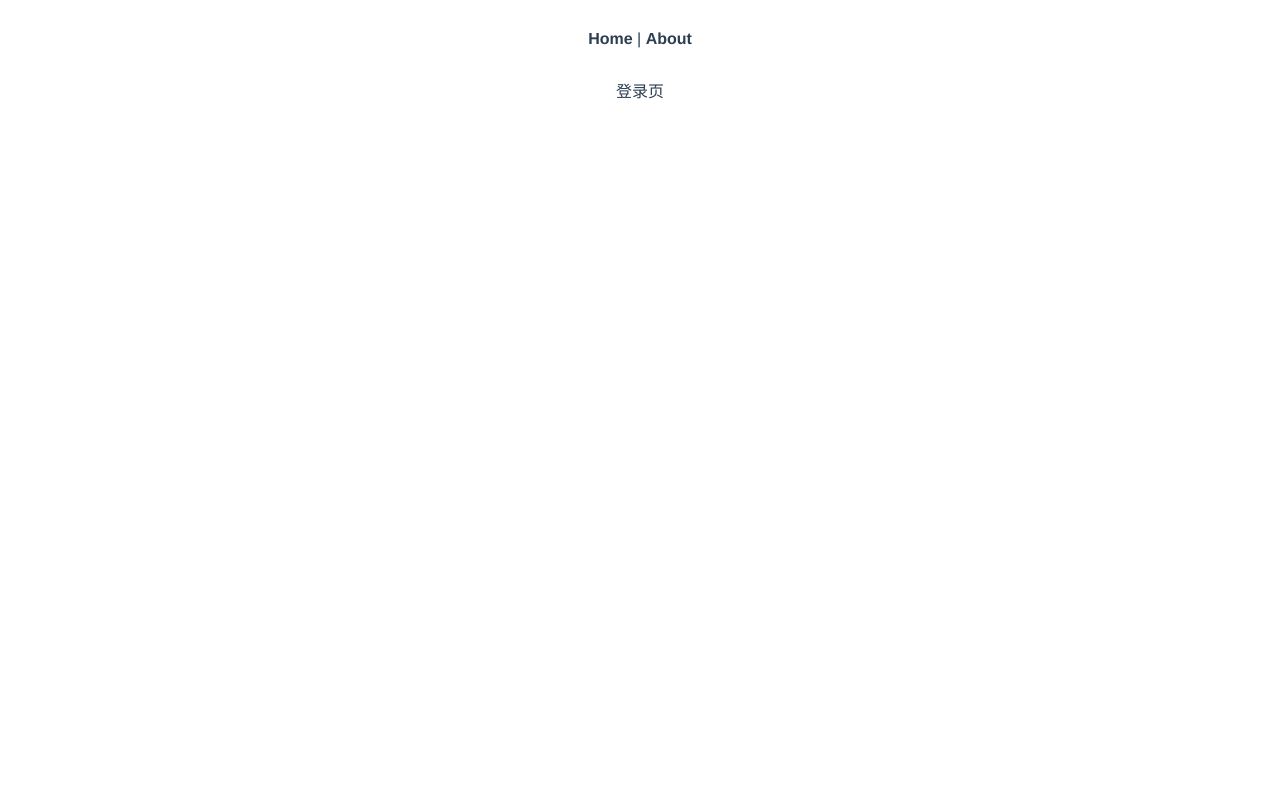
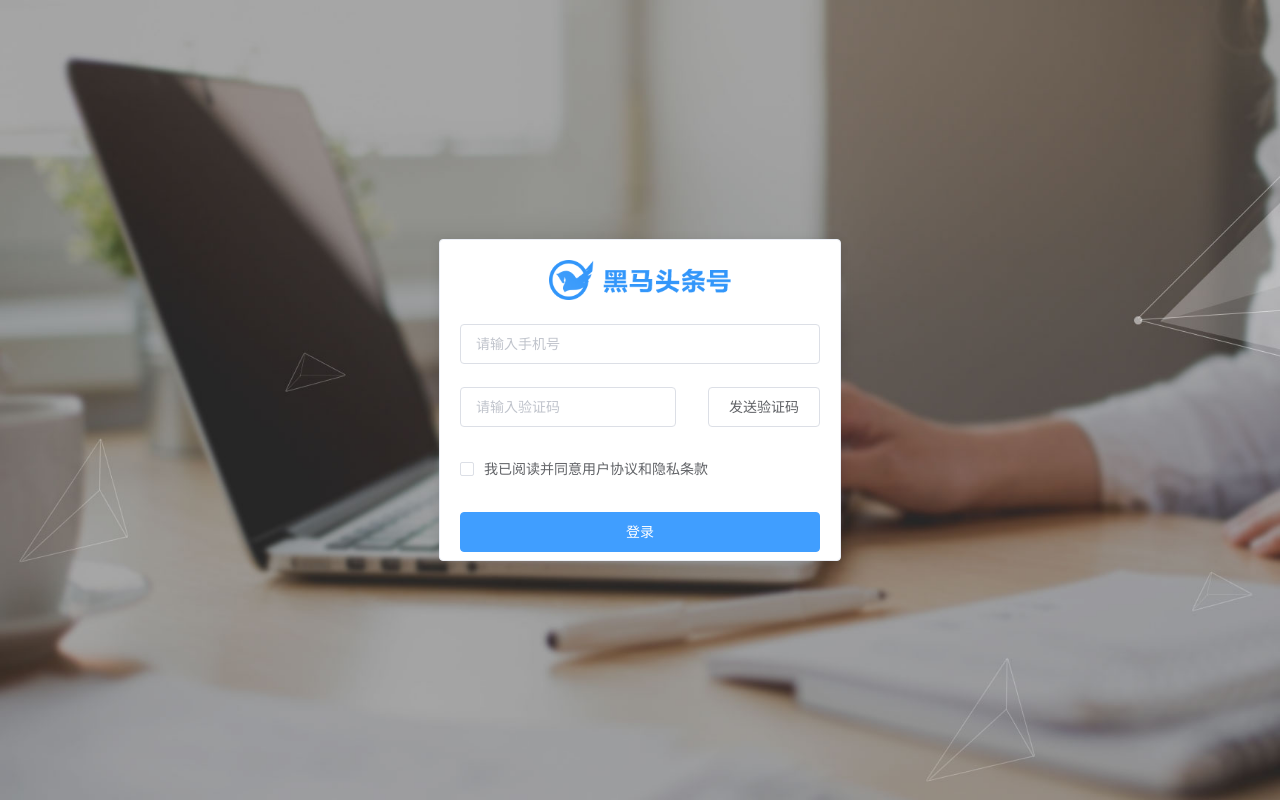
Before and after one commit to YRui305/geren, a Vue app: page /#/login in a window 1280 px wide. Built offline with nearby package versions, Linux system fonts and the light colour scheme.

Commit message:
完成项目

```diff
--- a/src/App.vue
+++ b/src/App.vue
@@ -1,32 +1,10 @@
 <template>
-  <div id="app">
-    <div id="nav">
-      <router-link to="/">Home</router-link> |
-      <router-link to="/about">About</router-link>
-    </div>
+
+    <!-- 一级路由容器 -->
     <router-view/>
-  </div>
+
 </template>
 
 <style lang="less">
-#app {
-  font-family: 'Avenir', Helvetica, Arial, sans-serif;
-  -webkit-font-smoothing: antialiased;
-  -moz-osx-font-smoothing: grayscale;
-  text-align: center;
-  color: #2c3e50;
-}
 
-#nav {
-  padding: 30px;
-
-  a {
-    font-weight: bold;
-    color: #2c3e50;
-
-    &.router-link-exact-active {
-      color: #42b983;
-    }
-  }
-}
 </style>
--- a/src/router/index.js
+++ b/src/router/index.js
@@ -6,6 +6,10 @@
 Vue.use(VueRouter)
 
 const routes = [
+  {
+    path: '/',
+    redirect: '/home' // 强制跳转
+  },
   {
     path: '/home',
     name: 'home',
--- a/src/views/login/index.vue
+++ b/src/views/login/index.vue
@@ -1,13 +1,100 @@
 <template>
-  <div>登录页</div>
+  <div class="login">
+    <!-- 放置一个el-card组件 -->
+    <el-card class="login-card">
+      <div class="title">
+        <img src="../../assets/img/logo_index.png" alt="">
+      </div>
+      <!-- 放置表单 -->
+      <el-form ref="myForm" :model="loginForm" :rules="loginRules" style="margin-top:20px">
+        <!-- 表单域里面 prop要写要检验的字段名 放置 input/select/chechbox相当于一行 -->
+        <el-form-item prop="mobile">
+          <el-input v-model="loginForm.mobile" placeholder="请输入手机号"></el-input>
+        </el-form-item>
+        <!-- 表单域里面内容 -->
+        <el-form-item prop="code">
+          <el-input v-model="loginForm.code" style="width:60%" placeholder="请输入验证码"></el-input>
+          <el-button style="float:right" plain>发送验证码</el-button>
+        </el-form-item>
+        <!-- 复选框 -->
+        <el-form-item prop="check">
+          <el-checkbox v-model="loginForm.check"> 我已阅读并同意用户协议和隐私条款</el-checkbox>
+        </el-form-item>
+        <el-form-item>
+          <el-button @click="submitiLogin" type="primary" style="width:100%">登录</el-button>
+        </el-form-item>
+        <!-- <el-form-item>
+          <el-button type="primary" style="width:100%">登录</el-button>
+        </el-form-item> -->
+      </el-form>
+    </el-card>
+  </div>
 </template>
 
 <script>
 export default {
+  data () {
+    return {
+      loginForm: {
+        mobile: '', // 手机号
+        code: '', // 验证码
+        check: false // 是否勾选
+      },
+      loginRules: {
+        // 验证规则对象，key（字段名）：value=》（）
+        mobile: [{ required: true, message: '请输入您的手机号' },
+          { pattern: /^1[3456789]\d{9}$/, message: '请输入合法的手机号' }],
+        code: [{ required: true, message: '请输入验证码' },
+          { pattern: /^\d{6}$/, message: '验证码为6位数字' }],
+        check: [{ validator: function (rule, value, callback) {
+          // 自定义校验函数
+          if (value) {
+            callback()// 认为当前规则检校通过
+          } else {
+            callback(new Error('请选择同意'))// 如果没有勾选
+          }
+        } }]
+        // chek: [{ require: true, message: '请选择同意' }]
+
+      }
+    }
+  },
+  methods: {
+    submitiLogin () {
+      // 手动校验
+      this.$refs.myForm.validate(function (isok) {
+        if (isok) {
+          // 校验通过，点用登录接口
+          console.log('检校通过，开始登陆')
+        }
+      })
+    }
+
+  }
 
 }
 </script>
 
-<style>
+<style lang='less' scoped>
+  .login{
+    background-image: url(../../assets/img/login_bg.jpg);
+    height: 100vh;
+    background-size: cover;//自适应覆盖
+    display: flex;
+    justify-content: center;
+    align-items: center;
+
+    .login-card {
+      width:400px;
+      height:320px;
+      .title{
+        text-align: center;
+        margin-bottom: 20px;
+        img{
+          height: 40px;
+        }
+      }
+    }
+  }
 
 </style>
```
Also changed, not shown: src/assets/img/111.jpg (added), 1 other file (tests, documents, lock files or other folders).
